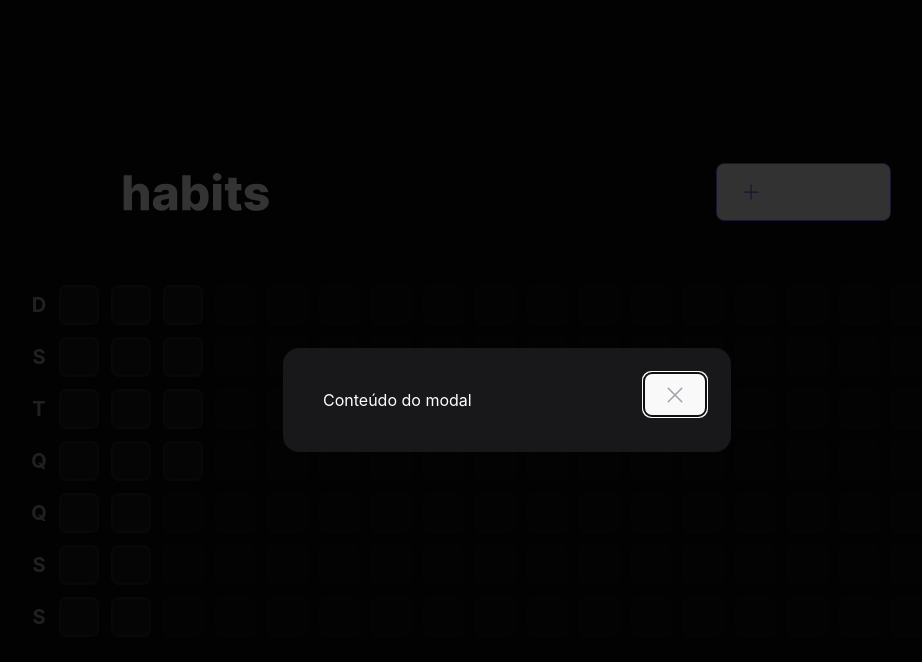
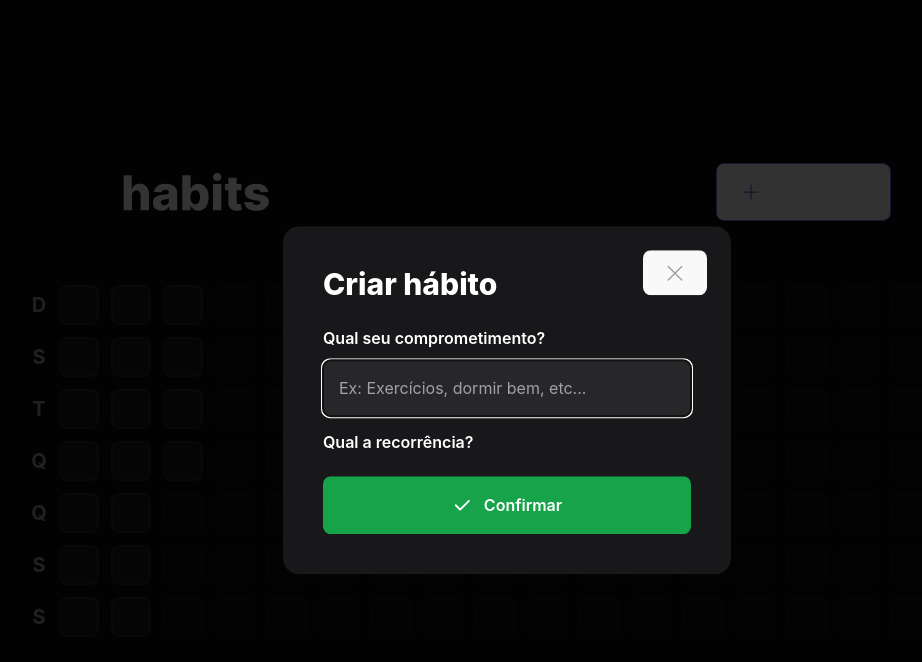
Before and after one commit to GabrielEvangelista06/Habit-tracker, a React (Vite) app in the folder web/: page / in a window 1280 px wide. Both pictures are taken after a click on the button "Novo hábito". Shown: the top 662 px of the page, without its empty margins (133-1055 px from the left). Built offline with nearby package versions, Linux system fonts and the light colour scheme.

Commit message:
Ulitizando component NewHabitForm para ser o fomulário do modal de criação de um novo hábito

```diff
--- a/web/src/components/Header.tsx
+++ b/web/src/components/Header.tsx
@@ -3,6 +3,7 @@
 import { useState } from 'react'
 
 import logoImage from '../assets/logo.svg'
+import { NewHabitForm } from './NewHabitForm'
 
 export function Header() {
   return (
@@ -22,7 +23,12 @@
             <Dialog.Close className="absolute right-6 top-6 text-zinc-400 hover:text-zinc-200">
               <X size={24} aria-label="Fechar" />
             </Dialog.Close>
-            Conteúdo do modal
+
+            <Dialog.Title className="text-3xl leading-tight font-extrabold">
+              Criar hábito
+            </Dialog.Title>
+
+            <NewHabitForm />
           </Dialog.Content>
         </Dialog.Portal>
       </Dialog.Root>
```
